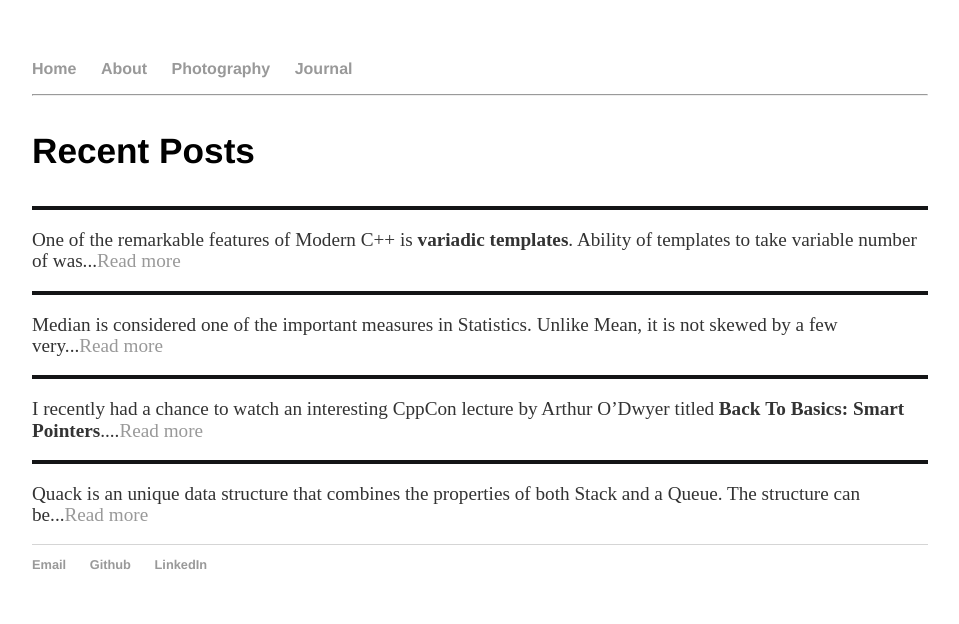
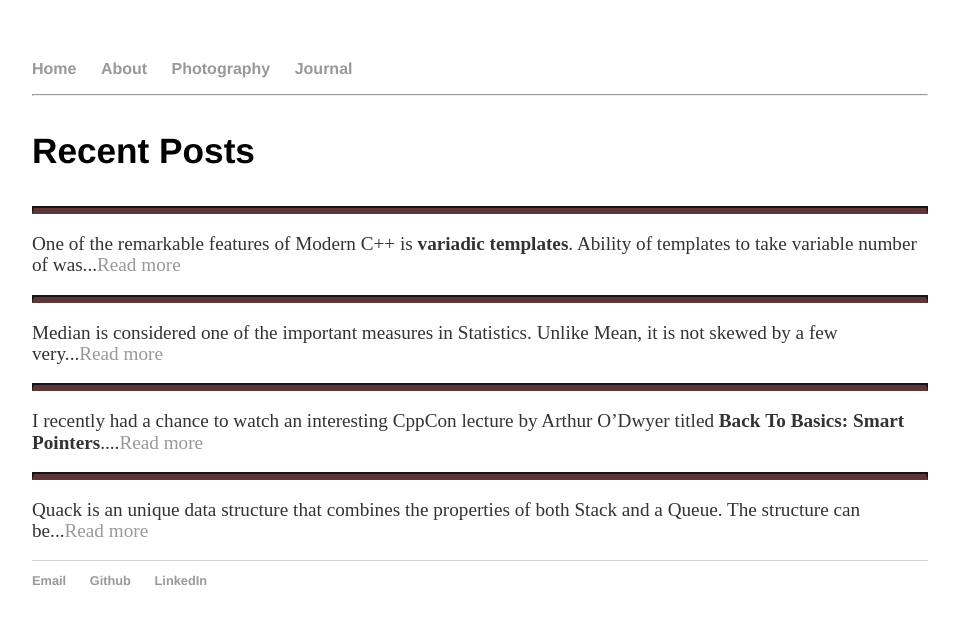
Before and after one commit to vivekgautham/vivekgautham.github.io, a Jekyll site: the page built from index.html, in a window 1280 px wide. Shown: the top 624 px of the page, without its empty margins (160-1119 px from the left). Built offline with Jekyll 4.4.1, drawn with Linux system fonts in a browser that asks for light colours; nearby versions of some CDN libraries.

Commit message:
Excerpt CSS

```diff
--- a/css/main.css
+++ b/css/main.css
@@ -30,4 +30,6 @@
 
 p.excerpt{
     border: 2px solid rgb(20, 21, 22);
+    border-bottom: 6px solid rgb(95, 53, 53);
+    background-color: rgb(57, 82, 11);
 }
```
